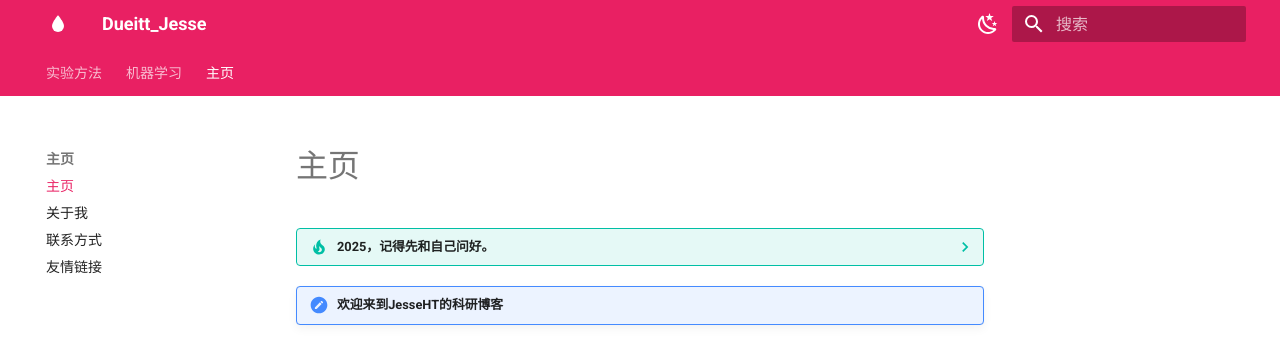
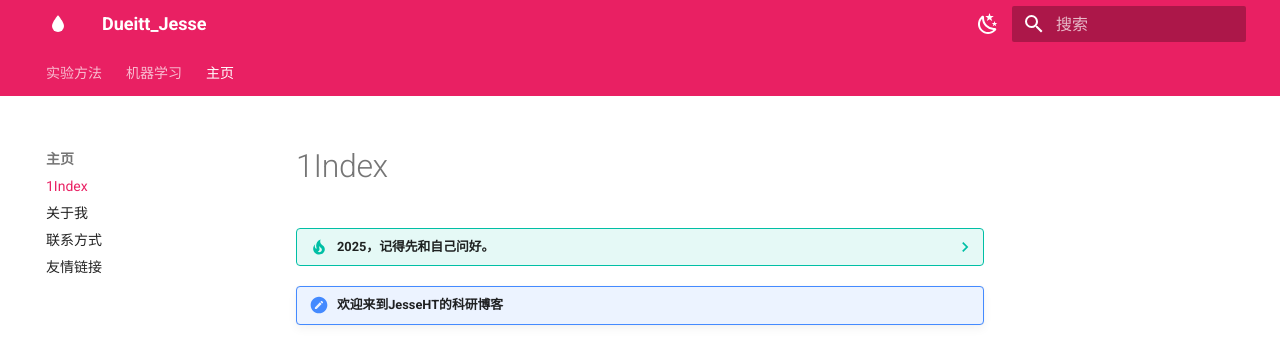
Before and after one commit to JesseHaoTian/HTBlog, an MkDocs documentation site: the page built from docs/1Index.md, in a window 1280 px wide. Shown: the top 340 px of the page. Built offline with MkDocs 1.6.1 and Material for MkDocs 9.7.7, drawn with Linux system fonts in a browser that asks for light colours.

Commit message:
2025-03-26_12:24:14 update

```diff
--- a/docs/1Index.md
+++ b/docs/1Index.md
@@ -1,5 +1,3 @@
-# 主页
-
 ??? tip "2025，记得先和自己问好。"
 
     —— JesseHT 于 2025 年 1 月
```
